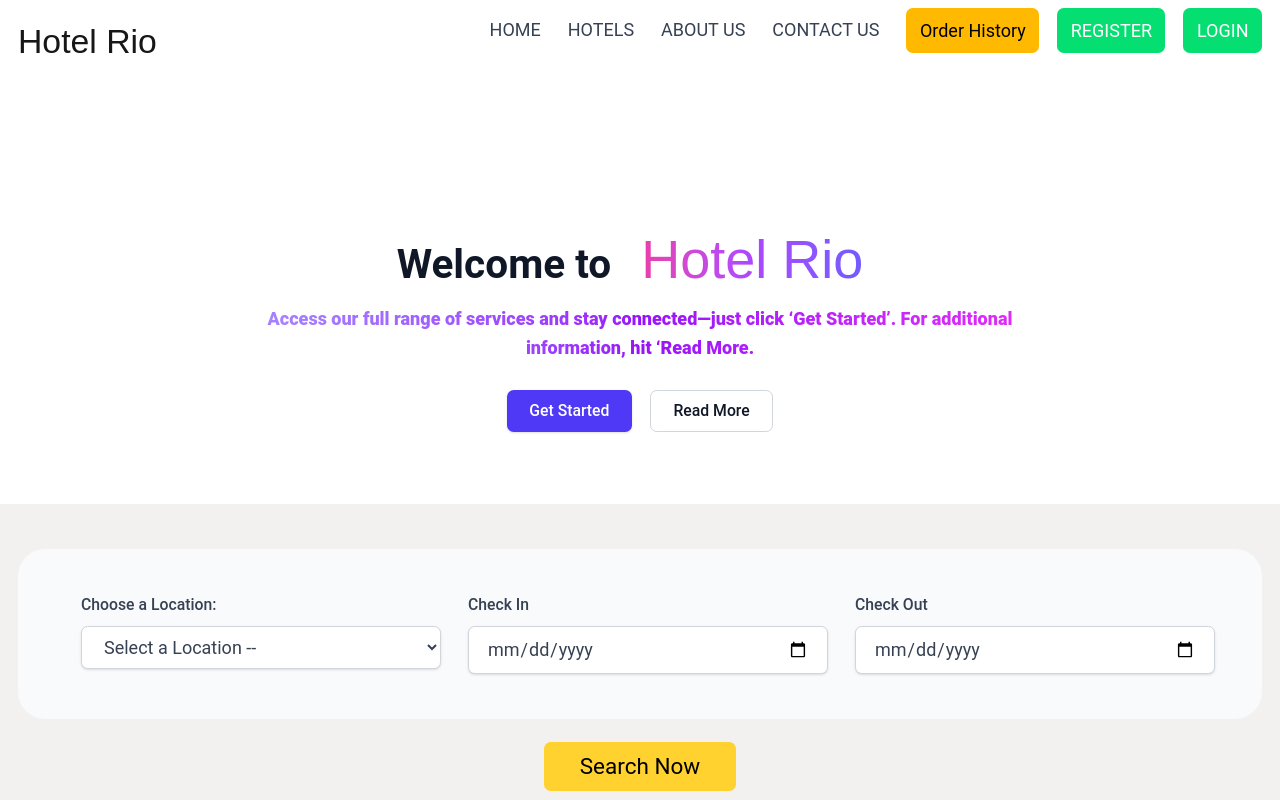
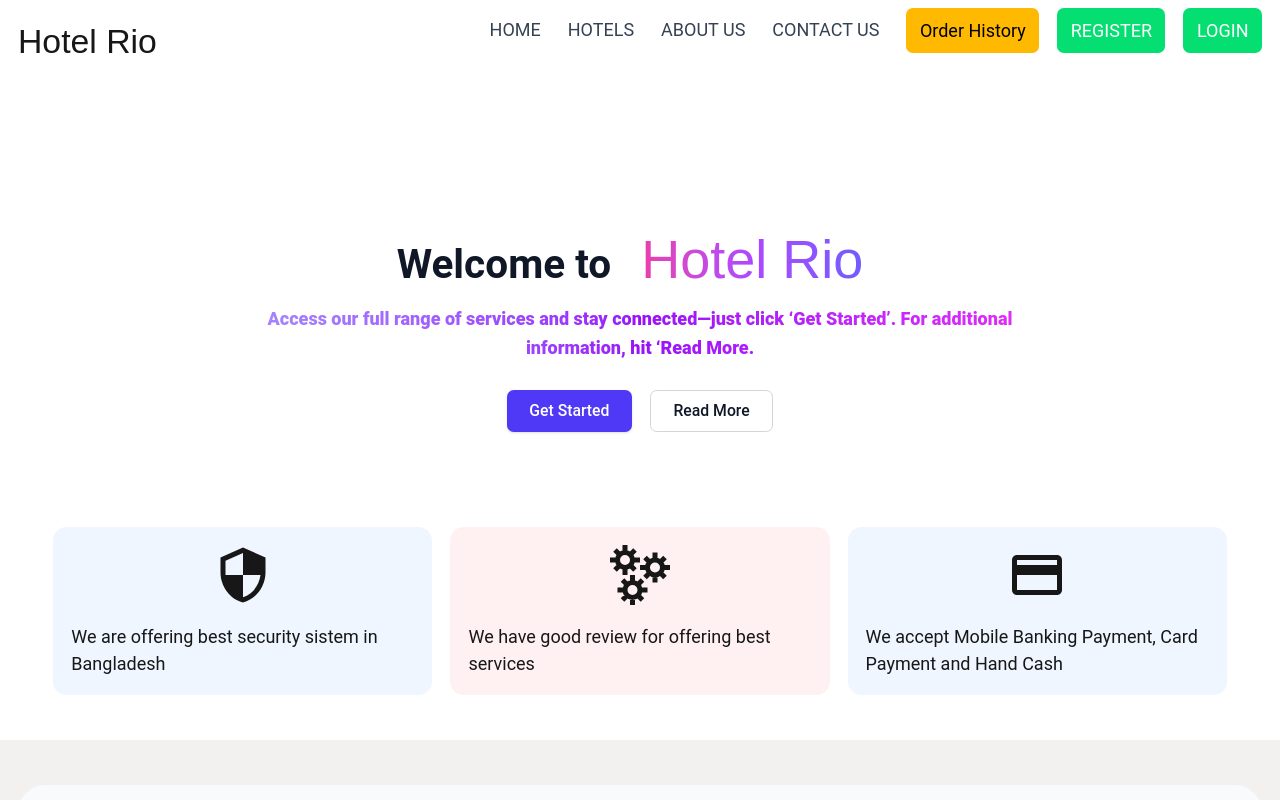
Before and after one commit to shohan-28/Hotel-Rio-Next-JS, a Next.js app: page / in a window 1280 px wide. Shown: the top 800 px of the page. Built offline with nearby package versions, Linux system fonts and the light colour scheme; no server answers; a web font is replaced by a local one.

Commit message:
Updated some files and fixed bugs

```diff
--- /dev/null
+++ b/src/app/OurService/page.jsx
@@ -0,0 +1,33 @@
+import React from 'react';
+import { MdOutlineSecurity } from "react-icons/md";
+import { GrServices } from "react-icons/gr";
+import { MdOutlinePayment } from "react-icons/md";
+
+const OurService = () => {
+    return (
+        <div className='bg-white pb-5'>
+            <div className='w-11/12 mx-auto'>
+                <div className='grid grid-cols-1 lg:grid-cols-3 md:grid-cols-2 gap-4 py-5 h-fit w-full'>
+                    <div className='space-y-4 py-4 px-4 flex flex-col justify-center items-center bg-blue-50 rounded-xl'>
+                        <p className='text-[60px] '><MdOutlineSecurity /></p>
+                        <p className='text-base'>We are offering best security sistem in Bangladesh</p>
+                    </div>
+
+                    <div className='space-y-4 py-4 px-4 flex flex-col justify-center items-center bg-rose-50 rounded-xl'>
+                        <p className='text-[60px] '><GrServices /></p>
+                        <p className='text-base'>We have good review for offering best services</p>
+                    </div>
+
+                    <div className='space-y-4 py-4 px-4 flex flex-col justify-center items-center bg-blue-50 rounded-xl'>
+                        <p className='text-[60px] '>
+                            <MdOutlinePayment />
+                        </p>
+                        <p className='text-base'>We accept Mobile Banking Payment, Card Payment and Hand Cash</p>
+                    </div>
+                </div>
+            </div>
+        </div>
+    );
+};
+
+export default OurService;
--- a/src/app/page.js
+++ b/src/app/page.js
@@ -7,6 +7,7 @@ import Carousel from "./CarosolImage/page";
 import ServiceCTA from "./serviceCTA/page";
 import AnimationLoader from "./AppWithLoading/page";
 import SearchComponent from "./SearchComponent/page";
+import OurService from "./OurService/page";
 
 export default function Home() {
   const [loading, setLoading] = useState(true);
@@ -40,6 +41,7 @@ export default function Home() {
             <div className="flex items-center justify-center bg-white">
               <ServiceCTA />
             </div>
+            <OurService></OurService>
             <SearchComponent></SearchComponent>
             <Carousel />
           </>
```
